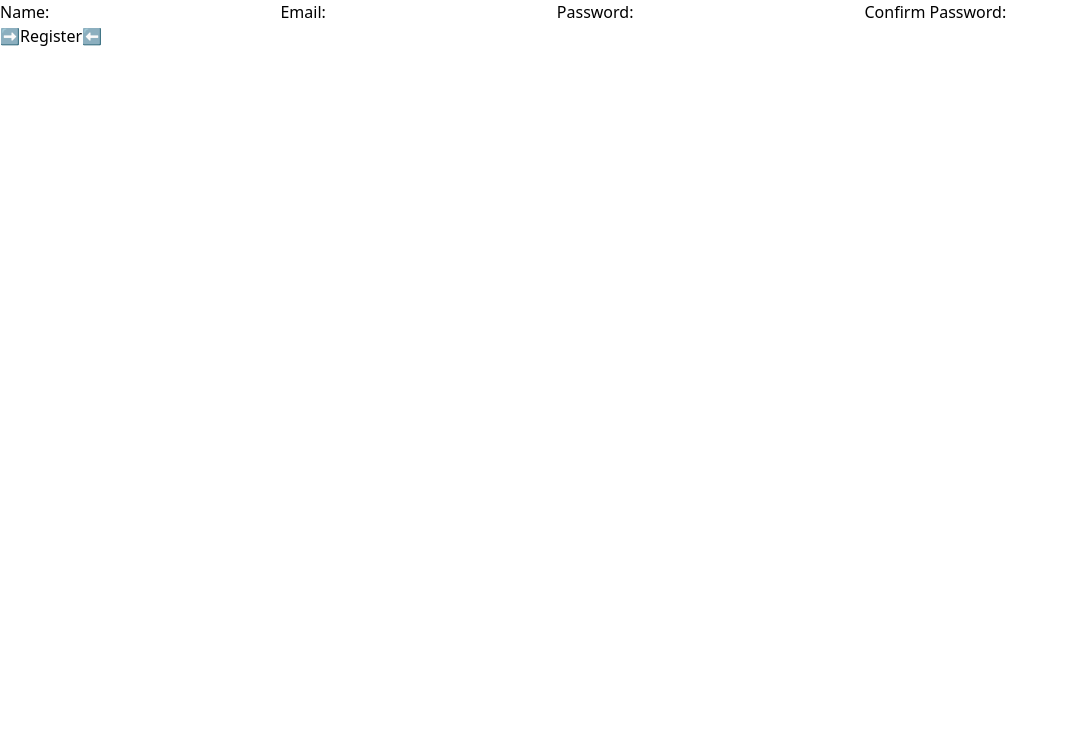
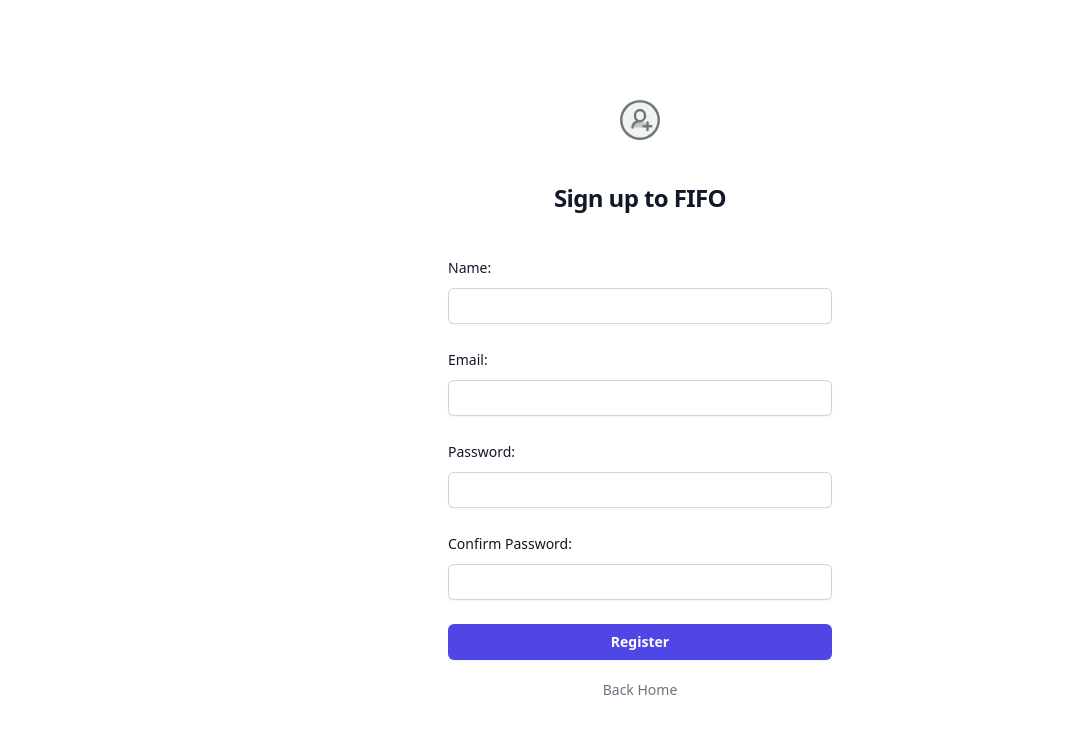
Before and after one commit to GulenayMer/FIFO, a React (Vite) app in the folder client/: page /register in a window 1280 px wide. Shown: the top 734 px of the page, without its empty margins (0-1067 px from the left). Built offline with nearby package versions, Linux system fonts and the light colour scheme; no server answers.

Commit message:
login and register form styling

```diff
--- a/client/src/components/forms/LoginForm.jsx
+++ b/client/src/components/forms/LoginForm.jsx
@@ -1,6 +1,7 @@
 import { useState, useContext, useEffect } from 'react';
 import { AuthContext } from '../../context/Auth';
-import { Navigate } from 'react-router-dom';
+import { Link, Navigate, redirect } from 'react-router-dom';
+import key from '../../assets/key.svg';
 
 const LoginForm = () => {
   const context = useContext(AuthContext);
@@ -31,28 +32,84 @@ const LoginForm = () => {
   }
   if (!context.loading && !context.user) {
     return (
-      <>
+      <div className="flex min-h-full flex-col justify-center pt-10 px-6 py-12 lg:px-8">
+        <div>
+          <img
+            className="hover:animate-bounce mx-auto h-10 w-auto"
+            src={key}
+            alt="key"
+          />
+          <h2 className="mt-10 text-center text-2xl font-bold leading-9 tracking-tight text-gray-900">
+            Log in to your account
+          </h2>
+        </div>
         {context.errors?.message}
-        <form onSubmit={handleSubmit}>
-          <label htmlFor="email">Email:</label>
+        <div className="mt-10 sm:mx-auto sm:w-full sm:max-w-sm">
+          <form
+            className="space-y-6"
+            onSubmit={handleSubmit}
+          >
+            <div>
+              <label
+                className="block text-sm font-medium leading-6 text-gray-900"
+                htmlFor="email"
+              >
+                Email
+              </label>
+              <div className="mt-2">
                 <input
+                  className="block w-full rounded-md border-0 py-1.5 text-gray-900 shadow-sm ring-1 ring-inset ring-gray-300 placeholder:text-gray-400 focus:ring-2 focus:ring-inset focus:ring-indigo-600 sm:text-sm sm:leading-6"
                   type="email"
                   name="email"
                   value={user.email}
                   onChange={handleChange}
                   required
                 />
-          <label htmlFor="password">Password:</label>
+              </div>
+            </div>
+
+            <div>
+              <div className="flex items-center justify-between">
+                <label
+                  className="block text-sm font-medium leading-6 text-gray-900"
+                  htmlFor="password"
+                >
+                  Password
+                </label>
+                <div className="text-sm">
+                  <a
+                    href="#"
+                    className="font-semibold text-indigo-600 hover:text-indigo-500"
+                  >
+                    Forgot password?
+                  </a>
+                </div>
+              </div>
+              <div className="mt-2">
                 <input
+                  className="block w-full rounded-md border-0 py-1.5 text-gray-900 shadow-sm ring-1 ring-inset ring-gray-300 placeholder:text-gray-400 focus:ring-2 focus:ring-inset focus:ring-indigo-600 sm:text-sm sm:leading-6"
                   type="password"
                   name="password"
                   value={user.password}
                   onChange={handleChange}
                   required
                 />
-          <button>➡️Log In⬅️</button>
+              </div>
+            </div>
+            <div>
+              <button className="flex w-full justify-center rounded-md bg-indigo-600 px-3 py-1.5 text-sm font-semibold leading-6 text-white shadow-sm hover:bg-indigo-500 focus-visible:outline focus-visible:outline-2 focus-visible:outline-offset-2 focus-visible:outline-indigo-600">
+                Log in
+              </button>
+            </div>
           </form>
-      </>
+          <Link
+            className="block mt-5 text-center text-sm text-gray-500"
+            to="/register"
+          >
+            Not Registered?
+          </Link>
+        </div>
+      </div>
     );
   }
 };
--- a/client/src/components/forms/RegisterForm.jsx
+++ b/client/src/components/forms/RegisterForm.jsx
@@ -1,6 +1,7 @@
 import { useState, useContext } from 'react';
 import { AuthContext } from '../../context/Auth';
-import { Navigate } from 'react-router-dom';
+import { Link, Navigate } from 'react-router-dom';
+import user from '../../assets/user.svg';
 
 const RegisterForm = () => {
   const context = useContext(AuthContext);
@@ -30,56 +31,127 @@ const RegisterForm = () => {
   }
   if (!context.loading && !context.user) {
     return (
-      <>
+      <div className="flex min-h-full flex-col justify-center px-6 py-12 lg:px-8">
+        <div>
+          <img
+            className="hover:animate-bounce mx-auto h-10 w-auto"
+            src={user}
+            alt="user"
+          />
+          <h2 className="mt-10 text-center text-2xl font-bold leading-9 tracking-tight text-gray-900">
+            Sign up to FIFO
+          </h2>
+        </div>
+
         {context.errors?.message}
-        <form onSubmit={handleSubmit}>
-          <label htmlFor="name">Name:</label>
+        <div className="mt-10 sm:mx-auto sm:w-full sm:max-w-sm">
+          <form
+            className="space-y-6"
+            onSubmit={handleSubmit}
+          >
+            <div>
+              <label
+                className="block text-sm font-medium leading-6 text-gray-900"
+                htmlFor="name"
+              >
+                Name:
+              </label>
               {errors?.name && (
-            <p className="text-red-600">{errors?.name.message}</p>
+                <p className="focus:ring-red-600">{errors?.name.message}</p>
               )}
+              <div className="mt-2">
                 <input
+                  className="block w-full rounded-md border-0 py-1.5 text-gray-900 shadow-sm ring-1 ring-inset ring-gray-300 placeholder:text-gray-400 focus:ring-2 focus:ring-inset focus:ring-indigo-600 sm:text-sm sm:leading-6"
                   type="text"
                   name="name"
                   value={formState.name}
                   onChange={handleChange}
                   required
                 />
-          <label htmlFor="email">Email:</label>
+              </div>
+            </div>
+
+            <div>
+              <label
+                className="block text-sm font-medium leading-6 text-gray-900"
+                htmlFor="email"
+              >
+                Email:
+              </label>
               {errors?.email && (
-            <p className="text-red-600">{errors?.email.message}</p>
+                <p className="focus:ring-red-600">{errors?.email.message}</p>
               )}
+              <div className="mt-2">
                 <input
+                  className="block w-full rounded-md border-0 py-1.5 text-gray-900 shadow-sm ring-1 ring-inset ring-gray-300 placeholder:text-gray-400 focus:ring-2 focus:ring-inset focus:ring-indigo-600 sm:text-sm sm:leading-6"
                   type="email"
                   name="email"
                   value={formState.email}
                   onChange={handleChange}
                   required
                 />
-          <label htmlFor="password">Password:</label>
+              </div>
+            </div>
+
+            <div>
+              <label
+                className="block text-sm font-medium leading-6 text-gray-900"
+                htmlFor="password"
+              >
+                Password:
+              </label>
               {errors?.password && (
-            <p className="text-red-600">{errors?.password.message}</p>
+                <p className="focus:ring-red-600">{errors?.password.message}</p>
               )}
+              <div className="mt-2">
                 <input
+                  className="block w-full rounded-md border-0 py-1.5 text-gray-900 shadow-sm ring-1 ring-inset ring-gray-300 placeholder:text-gray-400 focus:ring-2 focus:ring-inset focus:ring-indigo-600 sm:text-sm sm:leading-6"
                   type="password"
                   name="password"
                   value={formState.password}
                   onChange={handleChange}
                   required
                 />
-          <label htmlFor="confirmPassword">Confirm Password:</label>
+              </div>
+            </div>
+
+            <div>
+              <label
+                className="block text-sm font-medium leading-6 text-gray-900"
+                htmlFor="confirmPassword"
+              >
+                Confirm Password:
+              </label>
               {errors?.confirmPassword && (
-            <p className="text-red-600">{errors?.confirmPassword.message}</p>
+                <p className="focus:ring-red-600">
+                  {errors?.confirmPassword.message}
+                </p>
               )}
+              <div className="mt-2">
                 <input
+                  className="block w-full rounded-md border-0 py-1.5 text-gray-900 shadow-sm ring-1 ring-inset ring-gray-300 placeholder:text-gray-400 focus:ring-2 focus:ring-inset focus:ring-indigo-600 sm:text-sm sm:leading-6"
                   type="password"
                   name="confirmPassword"
                   value={formState.confirmPassword}
                   onChange={handleChange}
                   required
                 />
-          <button>➡️Register⬅️</button>
+              </div>
+            </div>
+            <div>
+              <button className="flex w-full justify-center rounded-md bg-indigo-600 px-3 py-1.5 text-sm font-semibold leading-6 text-white shadow-sm hover:bg-indigo-500 focus-visible:outline focus-visible:outline-2 focus-visible:outline-offset-2 focus-visible:outline-indigo-600">
+                Register
+              </button>
+            </div>
           </form>
-      </>
+          <Link
+            className="block mt-5 text-center text-sm text-gray-500"
+            to="/"
+          >
+            Back Home
+          </Link>
+        </div>
+      </div>
     );
   }
 };
--- a/client/src/index.css
+++ b/client/src/index.css
@@ -1,3 +1,7 @@
 @tailwind base;
 @tailwind components;
 @tailwind utilities;
+
+#root {
+  height: 100vh;
+}
```
Also changed, not shown: client/src/assets/key.svg (added), client/src/assets/user.svg (added). Lines whose indentation alone changed are shown as unchanged.
